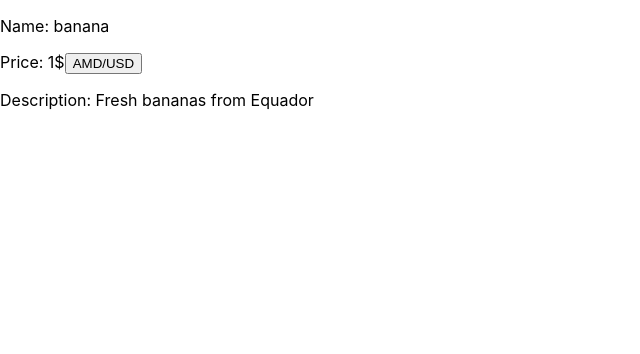
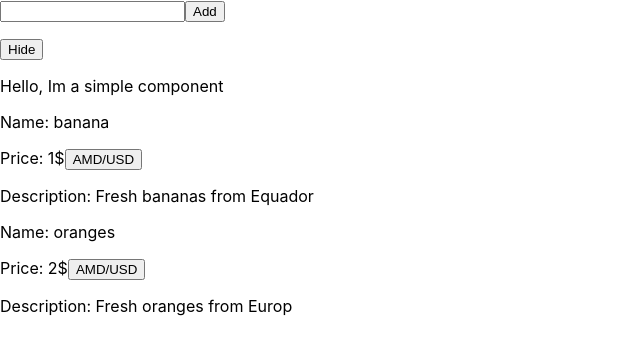
Before and after one commit to Manan-lab/Homework1, a React (Create React App) app: page / in a window 1280 px wide. Shown: the top 354 px of the page, without its empty margins (0-640 px from the left). Built offline with nearby package versions, Linux system fonts and the light colour scheme.

Commit message:
InputOnCLick

```diff
--- a/src/App.js
+++ b/src/App.js
@@ -1,20 +1,30 @@
 import React from 'react';
-import logo from './logo.svg';
-import './App.css';
+// import logo from './logo.svg';
+// import './App.css';
 import Product from './demo/Components/Product'
+import Input from './demo/Components/Input'
 
 
 
 function Productlist() {
 
-  return(
+  return (
     <div>
+      <Input />
       <Product
-      name = 'banana'
-      price = '1$'
-      description = 'Fresh bananas from Equador'
+        name='banana'
+        price='1$'
+        description='Fresh bananas from Equador'
       />
+
+      <Product
+        name="oranges"
+        price="2$"
+        description="Fresh oranges from Europ"
+      />
+
     </div>
+
   );
 }
 
--- /dev/null
+++ b/src/demo/Components/Input.js
@@ -0,0 +1,83 @@
+import React, { Component } from 'react';
+
+class Input extends Component {
+
+    state = {
+        inputValue: '',
+        showValue: '',
+        showText: true
+    }
+
+
+    handleInputChange = (event) => {
+        this.setState({
+            inputValue: event.target.value
+        })
+
+    };
+
+
+    handleButtonClick = () => {
+        let { inputValue } = this.state;
+        this.setState({
+            inputValue: '',
+            showValue: inputValue
+        });
+
+    }
+
+
+    hideText = () =>{
+        this.setState({
+            showText:!this.state.showText
+        });
+    }
+
+    render() {
+
+        let {showText} = this.state;
+
+        return (
+            <div>
+                <input
+                    type="text"
+                    value={this.state.inputValue}
+                    onChange={this.handleInputChange}
+                />
+                <button onClick={this.handleButtonClick}>Add</button>
+                <p>{this.state.showValue}</p>
+
+                <button onClick={this.hideText}>
+                    {
+                        showText ? 'Hide' : 'Show'
+                    }
+                </button>
+                {
+                    showText ?
+                        <p> Hello, Im a simple component</p>
+                        :
+                        null
+                }
+
+            </div>
+        );
+    }
+
+}
+
+
+export default Input;
+
+{// class Name extends Component{
+
+    //     render(){
+    //         let {data} = this.props;
+
+    //         return (
+    //         <p> Name: {data}</p>
+    //         )
+    //     }
+    // }
+
+    // export default Name;
+}
```
Also changed, not shown: src/demo/Cars.js (deleted, +0 -13 lines).
